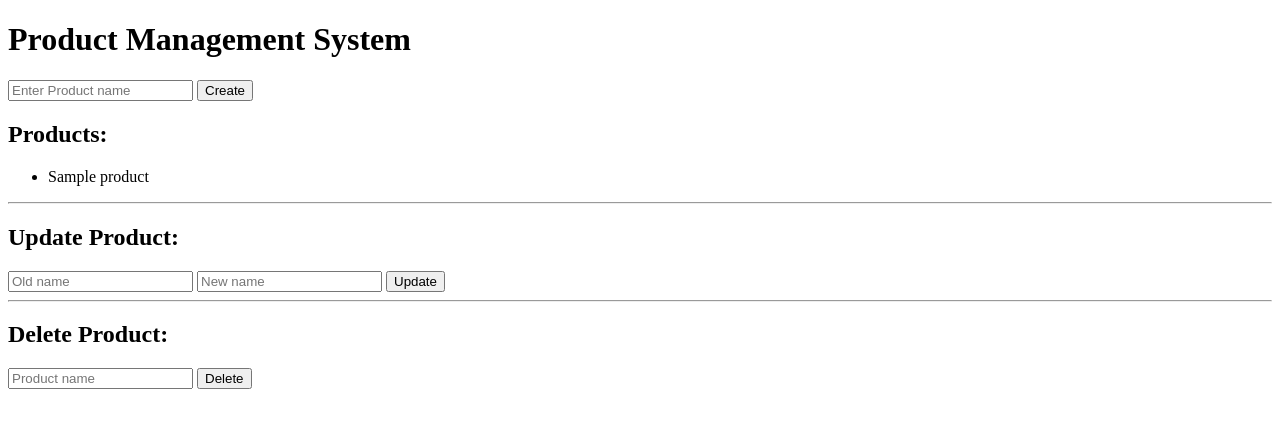
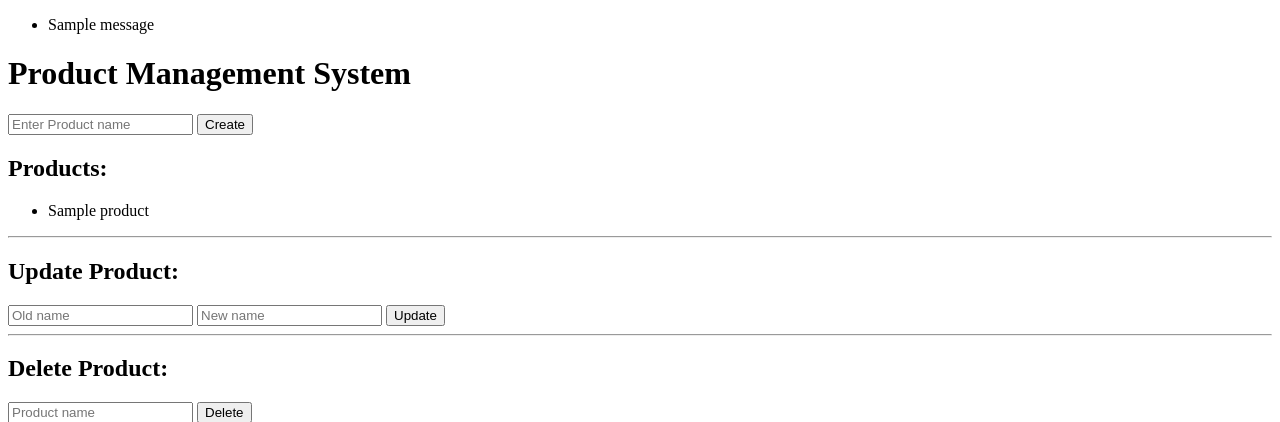
Before and after one commit to KhanRana/crud_flask_api, a Flask app: page / in a window 1280 px wide. Shown: the top 422 px of the page. Run offline with Flask 3, Linux system fonts and the light colour scheme; one stand-in notice (Sample message) is shown; a database or web service that is not in the repository returns one stand-in record (values such as "Sample title").

Commit message:
read server reponse for flash messages and display

```diff
--- a/templates/index.html
+++ b/templates/index.html
@@ -8,6 +8,16 @@
 </head>
 
 <body>
+    {% with messages = get_flashed_messages(with_categories=true) %}
+    {% if messages %}
+    <ul class=flashes>
+        {% for category, message in messages %}
+        <li class="{{ category }}">{{ message }}</li>
+        {% endfor %}
+    </ul>
+    {% endif %}
+    {% endwith %}
+
     <h1>Product Management System</h1>
     <form action="/create" method="post">
         <input type="text" name="name" id="name" placeholder="Enter Product name" required>
```
